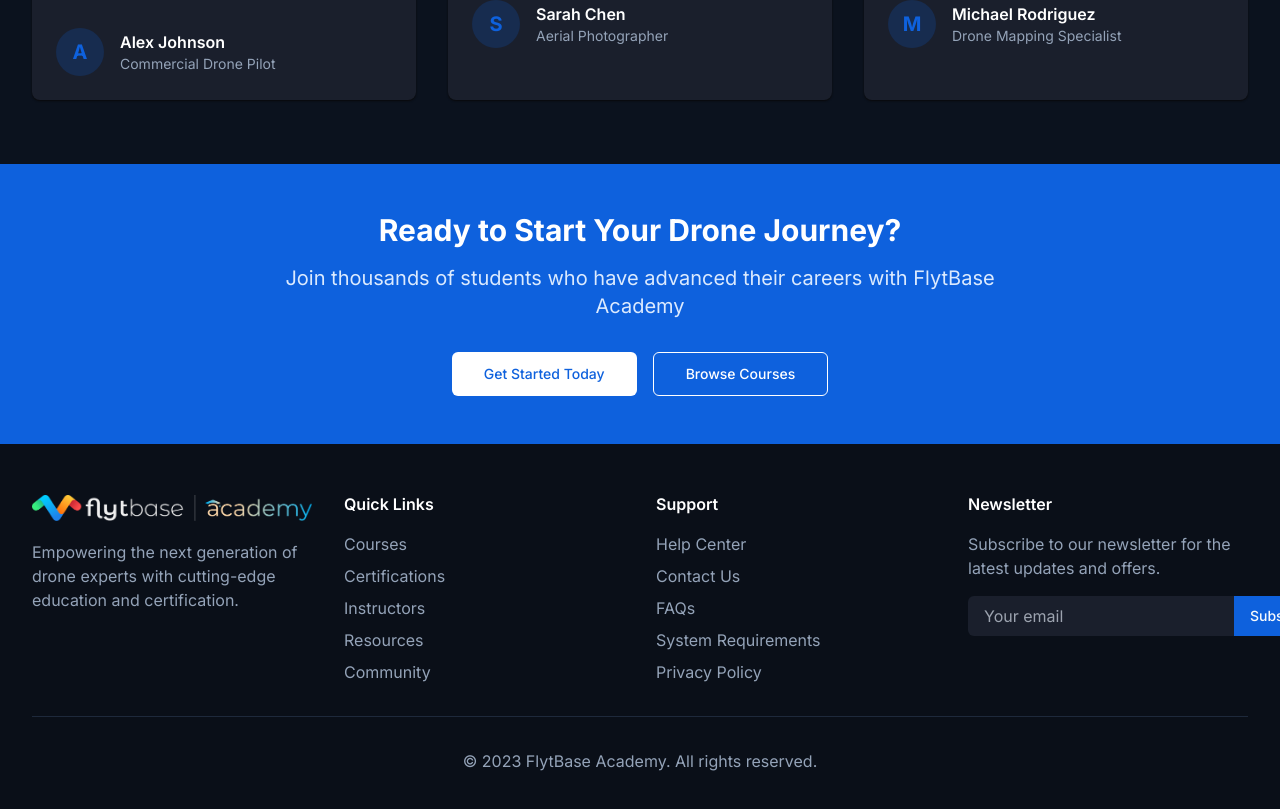
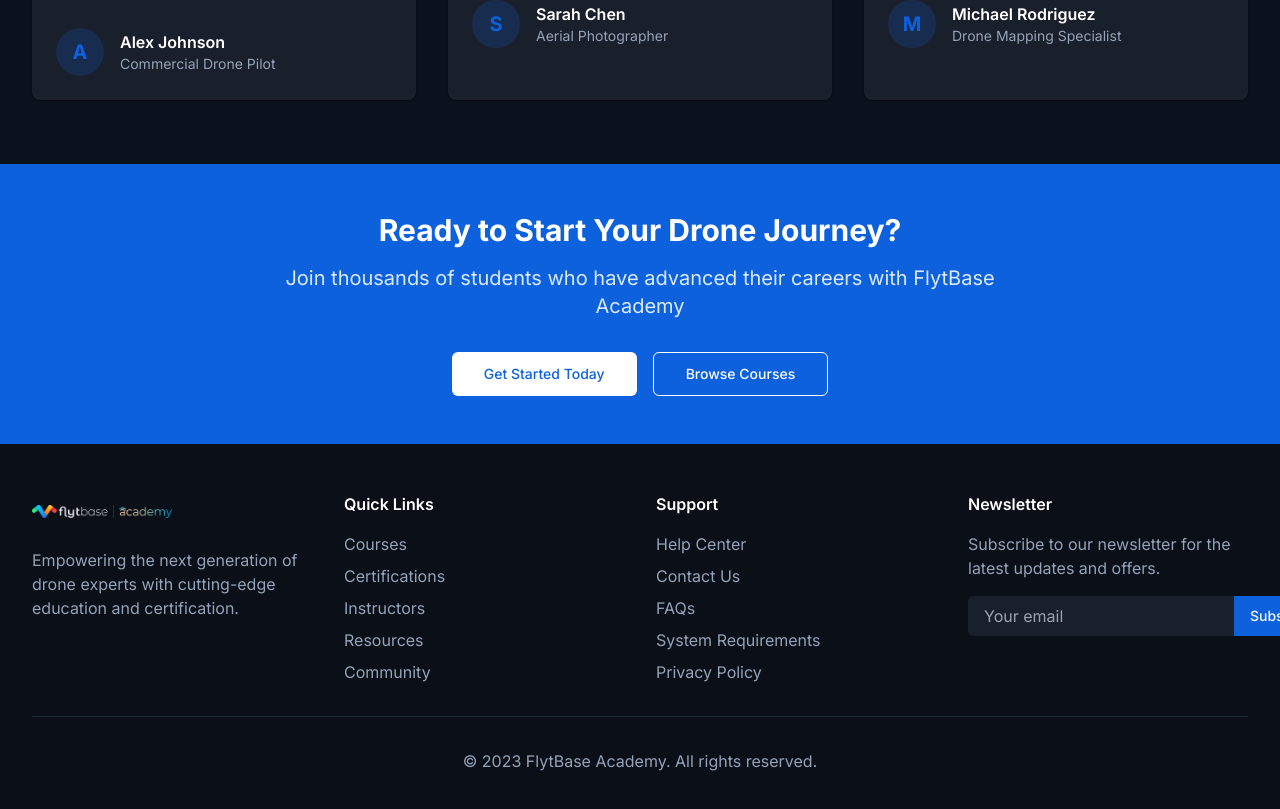
Before and after one commit to AleenDhar/flytbase-learner-insights-17fa7604, a React (Vite) app: page / in a window 1280 px wide. Shown: the part 2129-2938 px from the top of the page. Built offline with nearby package versions, Linux system fonts and the light colour scheme.

Commit message:
Revert navbar logo changes
Reverts the recent changes made to the navbar logo.

```diff
--- a/src/pages/Index.tsx
+++ b/src/pages/Index.tsx
@@ -231,7 +231,7 @@ const Index = () => {
           <div className="grid md:grid-cols-4 gap-8 mb-8">
             <div>
               <div className="mb-4">
-                <BrandLogo className="h-8 w-auto" />
+                <BrandLogo className="h-10 max-w-[140px]" />
               </div>
               <p className="mb-4">Empowering the next generation of drone experts with cutting-edge education and certification.</p>
             </div>
```
